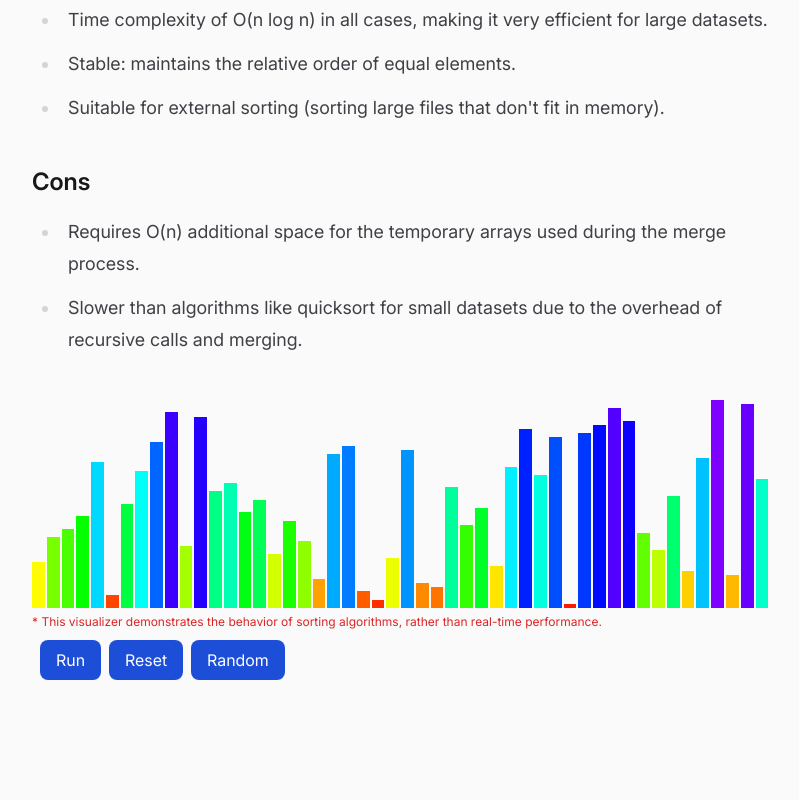
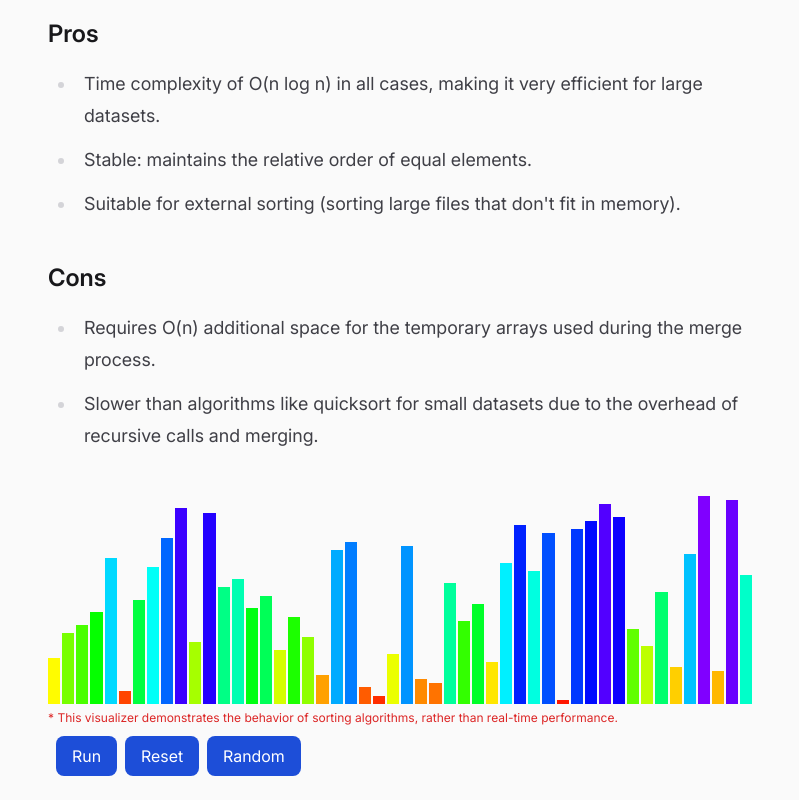
Before and after one commit to athenexfolk/sorter, an Angular app: page /merge-sort in a window 1280 px wide. Shown: the part 1064-1864 px from the top of the page, without its empty margins (240-1039 px from the left). Before the commit the page ends 1768 px from the top, so only its background shows below. Built offline with nearby package versions, Linux system fonts and the light colour scheme; a web font is replaced by a local one.

Commit message:
added more padding x

```diff
--- a/src/app/shared/components/sort-detail/sort-detail.component.html
+++ b/src/app/shared/components/sort-detail/sort-detail.component.html
@@ -1,9 +1,9 @@
 <article
-  class="p-4 prose md:prose-lg prose-zinc max-w-screen-md mx-auto"
+  class="px-8 py-4 prose md:prose-lg prose-zinc max-w-screen-md mx-auto"
   [innerHTML]="detail()"
 ></article>
 
-<div class="p-4 max-w-screen-md mx-auto">
+<div class="px-8 py-4 max-w-screen-md mx-auto">
   <app-sort-visualizer
     [token]="token()"
     [controller]="true"
```
